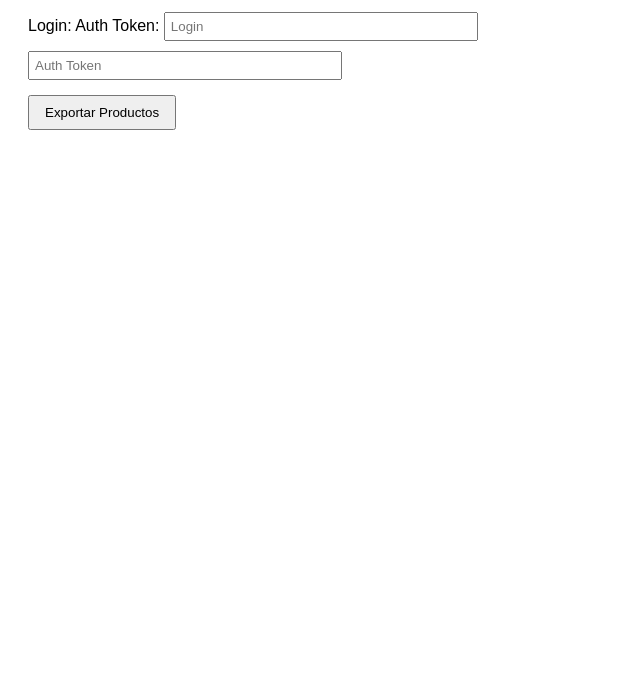
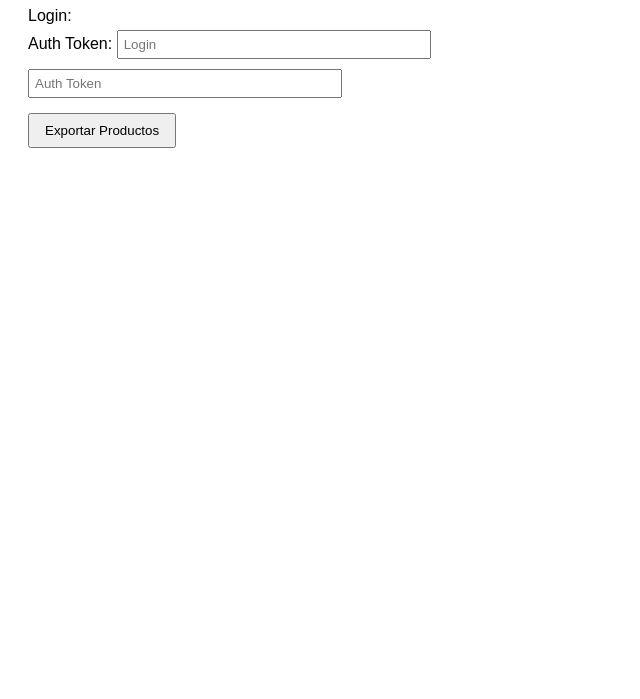
Before and after one commit to nandofes13-max/jumpseller-export, a website: page public/index.html in a window 1280 px wide. Shown: the part 101-800 px from the top of the page, without its empty margins (0-640 px from the left). Drawn offline with Linux system fonts and the light colour scheme.

Commit message:
Update index.html

```diff
--- a/public/index.html
+++ b/public/index.html
@@ -14,7 +14,7 @@
 </head>
 <body>
   <h1>Exportador de Productos Jumpseller</h1>
-  <label for="login">Login:</label>
+  <label for="login">Login:</label><br>
   <label for="token">Auth Token:</label>
   <input type="text" name="Login:" id="login" placeholder="Login"><br>
   <input type="text" name="Auth Token:" id="token" placeholder="Auth Token"><br>
```
